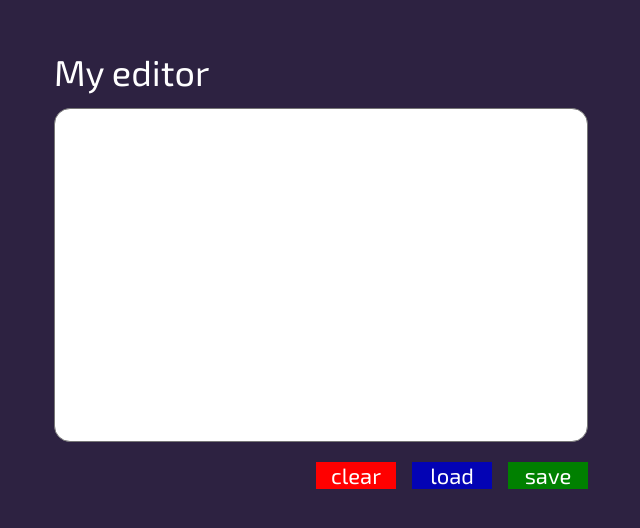
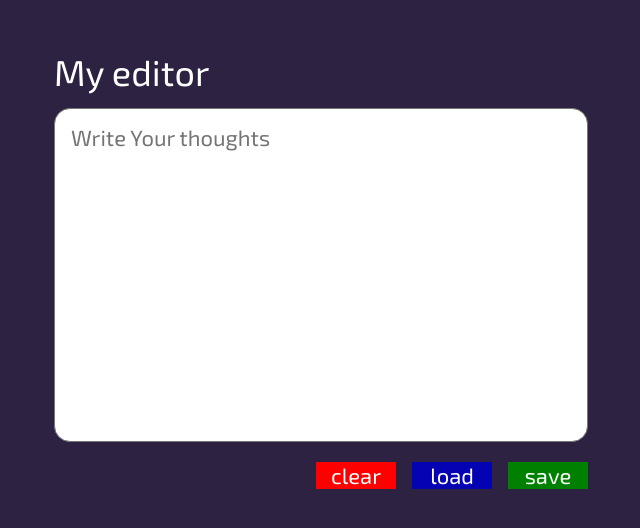
Before and after one commit to patryk-makarewicz/simple-editor, a website built with webpack: page src/pages/index.html in a window 1280 px wide. Shown: the part 138-666 px from the top of the page, without its empty margins (319-959 px from the left). Built offline with nearby package versions, Linux system fonts and the light colour scheme.

Commit message:
add placeholder

```diff
--- a/src/pages/index.html
+++ b/src/pages/index.html
@@ -11,7 +11,7 @@
       <form class="form">
       <p>
         <label class="form__label">My editor</label>
-        <textarea aria-label="write your thoughts" class="form__textarea form__textarea--js"></textarea >
+        <textarea aria-label="write your thoughts" placeholder="Write Your thoughts" class="form__textarea form__textarea--js"></textarea >
       </p>
       <div class="button">
         <button class="button__clear button__clear--js" aria-label="Clear">clear</button>
```
